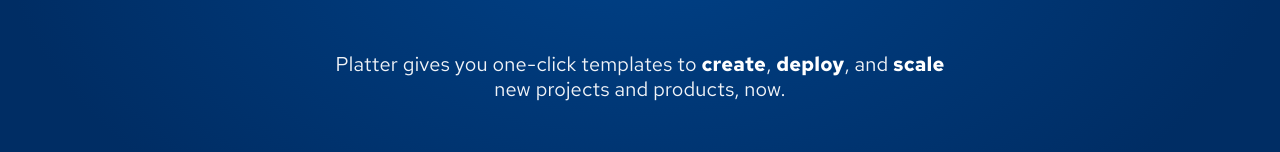
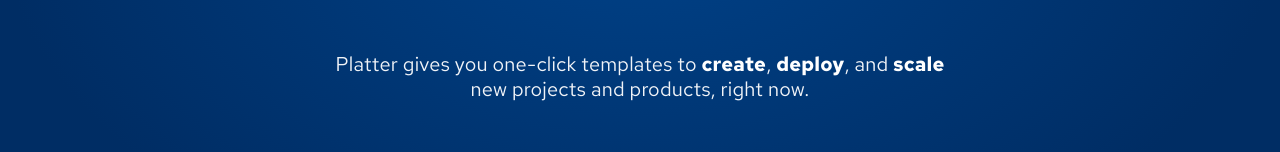
Before and after one commit to senorflor/platter-on-platter, a React (Create React App) app in the folder components/web/: page / in a window 1280 px wide. Shown: the part 465-617 px from the top of the page. Built offline with nearby package versions, Linux system fonts and the light colour scheme.

Commit message:
❓ Test rebuild after hopefully spurious failure

```diff
--- a/components/web/src/Gyro.js
+++ b/components/web/src/Gyro.js
@@ -48,7 +48,7 @@
             <Mouse />
             <Rocket />
           </div>
-          <p>Platter gives you one-click templates to <span className='keyword'>create</span>, <span className='keyword'>deploy</span>, and <span class='keyword'>scale</span> new projects and products, now.</p>
+          <p>Platter gives you one-click templates to <span className='keyword'>create</span>, <span className='keyword'>deploy</span>, and <span class='keyword'>scale</span> new projects and products, right now.</p>
         </div>
       </div>
       <div id='gyro-down'><button onClick={this.handleClickToScroll }>▼</button></div>
```
